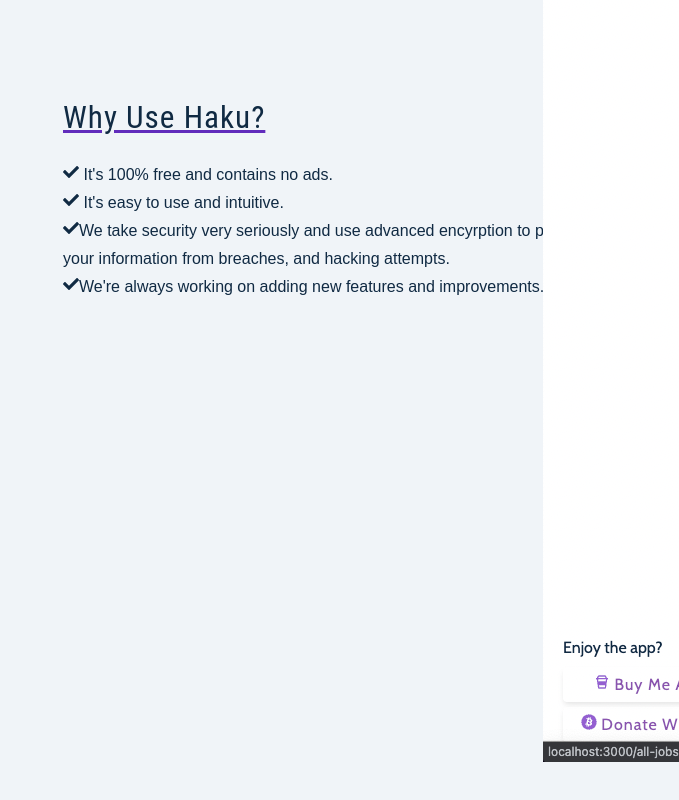
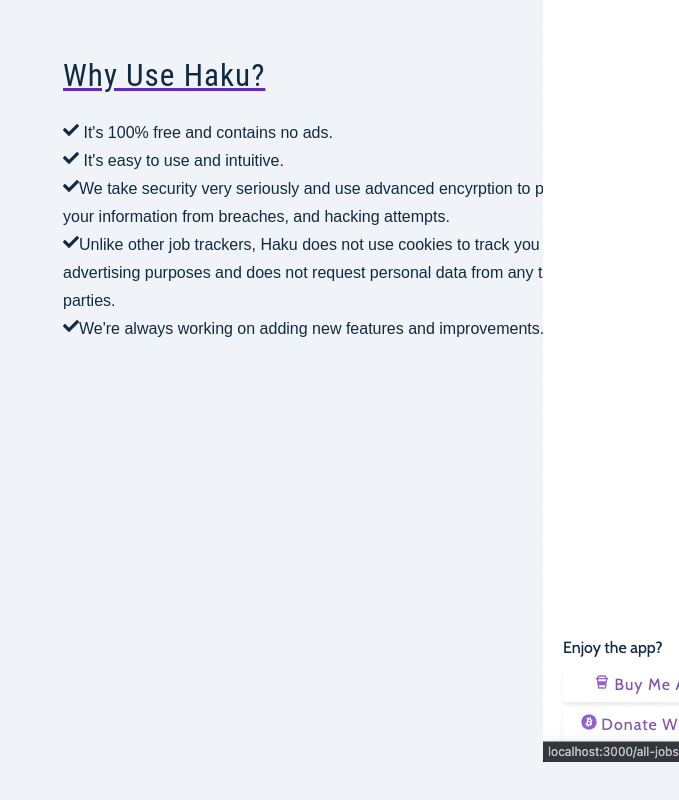
Before and after one commit to ZacharyTStone/haku, a React (Create React App) app in the folder client/: page /landing in a window 1280 px wide. Shown: the part 1118-1918 px from the top of the page, without its empty margins (601-1280 px from the left). Built offline with nearby package versions, Linux system fonts and the light colour scheme.

Commit message:
addition to why use haku

```diff
--- a/client/src/pages/Landing.js
+++ b/client/src/pages/Landing.js
@@ -163,6 +163,13 @@
                 <li>
                   {" "}
                   <FaCheck />
+                  Unlike other job trackers, Haku does not use cookies to track
+                  you for advertising purposes and does not request personal
+                  data from any third parties.
+                </li>
+                <li>
+                  {" "}
+                  <FaCheck />
                   We're always working on adding new features and improvements.
                 </li>
               </ul>
```
